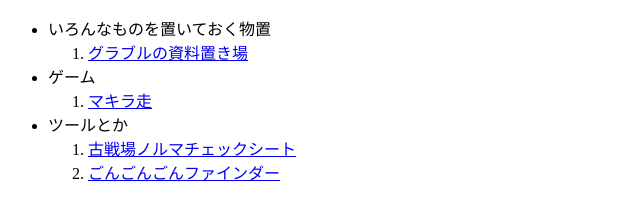
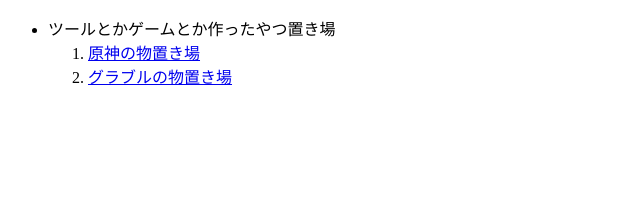
Before and after one commit to gongongon0101/gongongon0101.github.io, a plain HTML site: page index.html in a window 1280 px wide. Shown: the whole page, without its empty margins (0-640 px from the left). Drawn offline with Linux system fonts and the light colour scheme.

Commit message:
TOPぺージを原神用とグラブル用に分けた

```diff
--- a/index.html
+++ b/index.html
@@ -6,29 +6,13 @@
 	<body>
 		<ul>
 			<li>
-				いろんなものを置いておく物置
+			ツールとかゲームとか作ったやつ置き場
 				<ol>
 					<li>
-						<a href="./granbluefantasy/index.html">グラブルの資料置き場</a>
-					</li>
-				</ol>
-			</li>
-			<li>
-				ゲーム
-				<ol>
-					<li>
-						<a href="./game/MakiraSo/index.html">マキラ走</a>
-					</li>
-				</ol>
-			</li>
-			<li>
-				ツールとか
-				<ol>
-					<li>
-						<a href="https://docs.google.com/spreadsheets/d/196hFf17N_xR4FJeGDdHr2FCauffBpWiKdT4U2bo8dps/edit#gid=0" target="_blank">古戦場ノルマチェックシート</a>
+						<a href="./genshin/index.html">原神の物置き場</a>
 					</li>
 					<li>
-						<a href="./tool/gongongonfinder.html">ごんごんごんファインダー</a>
+						<a href="./granbluefantasy/index.html">グラブルの物置き場</a>
 					</li>
 				</ol>
 			</li>
```
Also changed, not shown: genshin/index.html (added, +16 -0 lines), genshin/spiralAbyss/index.html (added, +11 -0 lines), granbluefantasy/index.html (+14 -1 lines), granbluefantasy/tool/GonGonGonFinder.png (renamed from tool/GonGonGonFinder.png), granbluefantasy/tool/gongongonfinder.html (renamed from tool/gongongonfinder.html), 2 other files.
